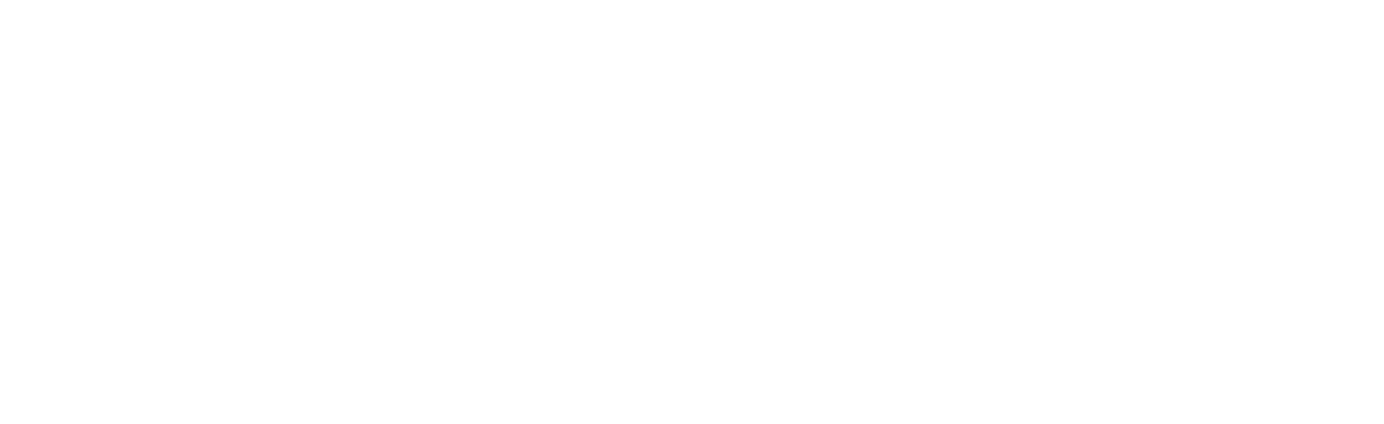
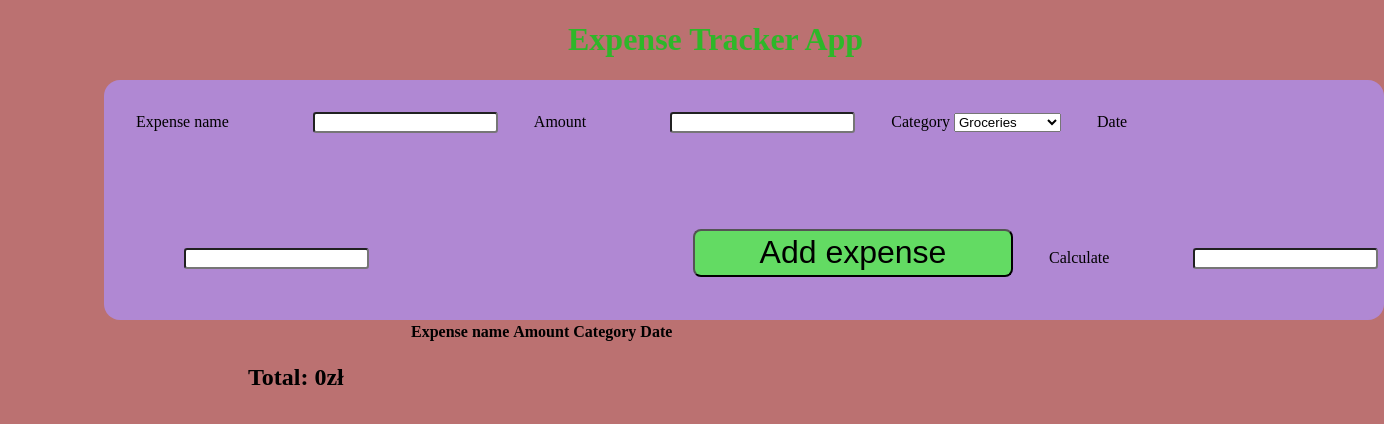
Before and after one commit to Mbuyiselo91/Expense_C_Tracker_MB, a plain HTML site: page index.html in a window 1280 px wide. Shown: the whole page, 1384 px wide, since content can reach past the window. Drawn offline with Linux system fonts and the light colour scheme.

Commit message:
Added html and css

```diff
--- a/index.html
+++ b/index.html
@@ -5,8 +5,58 @@
     <meta http-equiv="X-UA-Compatible" content="IE=edge">
     <meta name="viewport" content="width=device-width, initial-scale=1.0">
     <title>ExpenseTracker_Mbuyiselo</title>
+    <link rel="stylesheet" href="style.css">
 </head>
 <body>
+       <h1>Expense Tracker App</h1>
+       <main class="form">
+        <div class="form-row">
 
+                <label for="expense-name">Expense name</label>
+                <input type="text" class="form-control" id="expenseName">
+
+
+                <label for="expense-amount">Amount</label>
+                <input type="number" step="0.01" class="form-control" id="expensAmount">
+
+
+                <label for="expense-category">Category</label>
+                <select class="form-control" id="expenseCategory">
+                    <option selected>Groceries</option>
+                    <option>Travel</option>
+                    <option>Clothing</option>
+                    <option>Rent</option>
+                    <option>Pharmacy</option>
+                    <option>Miscellaneous</option>
+                </select>
+
+
+                    <label for="expense-date">Date</label>
+                    <input type="text" class="dateclass" id="expense-date">
+
+
+
+                <button id="expense-btn" class="btnexpense">Add expense</button>
+
+                 <label for="">Calculate</label>
+                <input type="text" id="calcBudget">
+
+
+
+       </main>
+       <table id="expense-table" class="table">
+        <thead>
+            <tr>
+                <th scope="col">Expense name</th>
+                <th scope="col">Amount </th>
+                <th scope="col">Category</th>
+                <th scope="col">Date</th>
+            </tr>
+        </thead>
+        <tbody id="expense-table-body"></tbody>
+    </table>
+    <div class="text-left my-4" style="margin-left: 15rem;">
+        <h2>Total: <span id="total" class="mx-2"><strong>0</strong></span>zł</h2>
+    </div>
 </body>
 </html>
--- a/style.css
+++ b/style.css
@@ -0,0 +1,40 @@
+body{
+    background-color: rgb(187, 113, 113);
+}
+h1{
+    color: rgb(46, 183, 41);
+    margin-left: 35rem;
+}
+.form{
+    background-color: rgb(176, 136, 211);
+    width: 80rem;
+    height: 15rem;
+    border-radius:1rem;
+    margin-left: 6rem;
+}
+.btnexpense{
+    margin-top: 6rem;
+    margin-left: 20rem;
+    width: 20rem;
+    height: 3rem;
+    background-color: rgb(99, 219, 99);
+    border-radius: 0.5rem;
+    font-size: 2rem;
+
+
+}
+input{
+    margin-left: 5rem;
+    margin-top: 2rem;
+    border-radius: 0.2rem;
+}
+label{
+   margin-left: 2rem;
+}
+.table{
+    margin-left: 25rem;
+}
+.table{
+    flex-direction: column;
+    display: block;
+}
```
